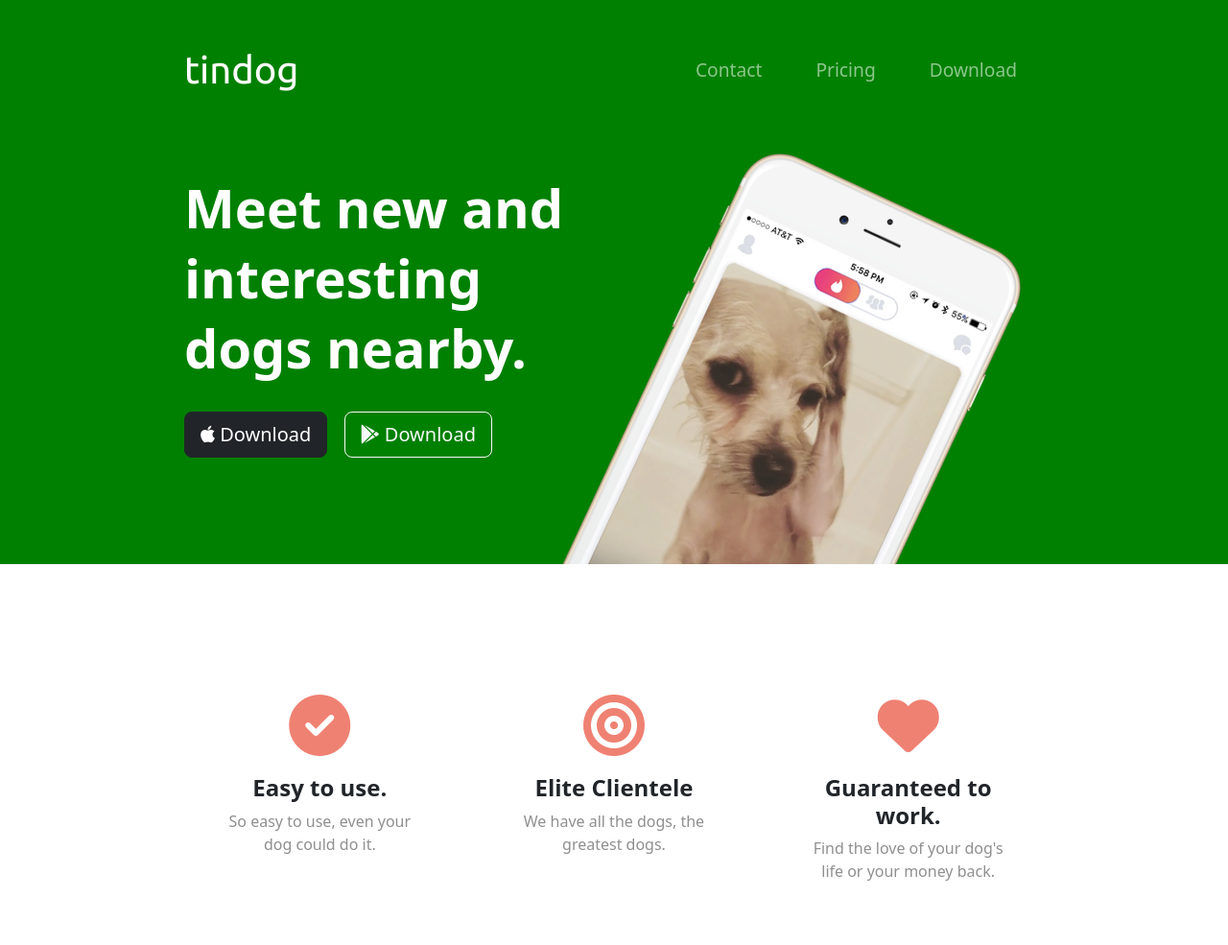
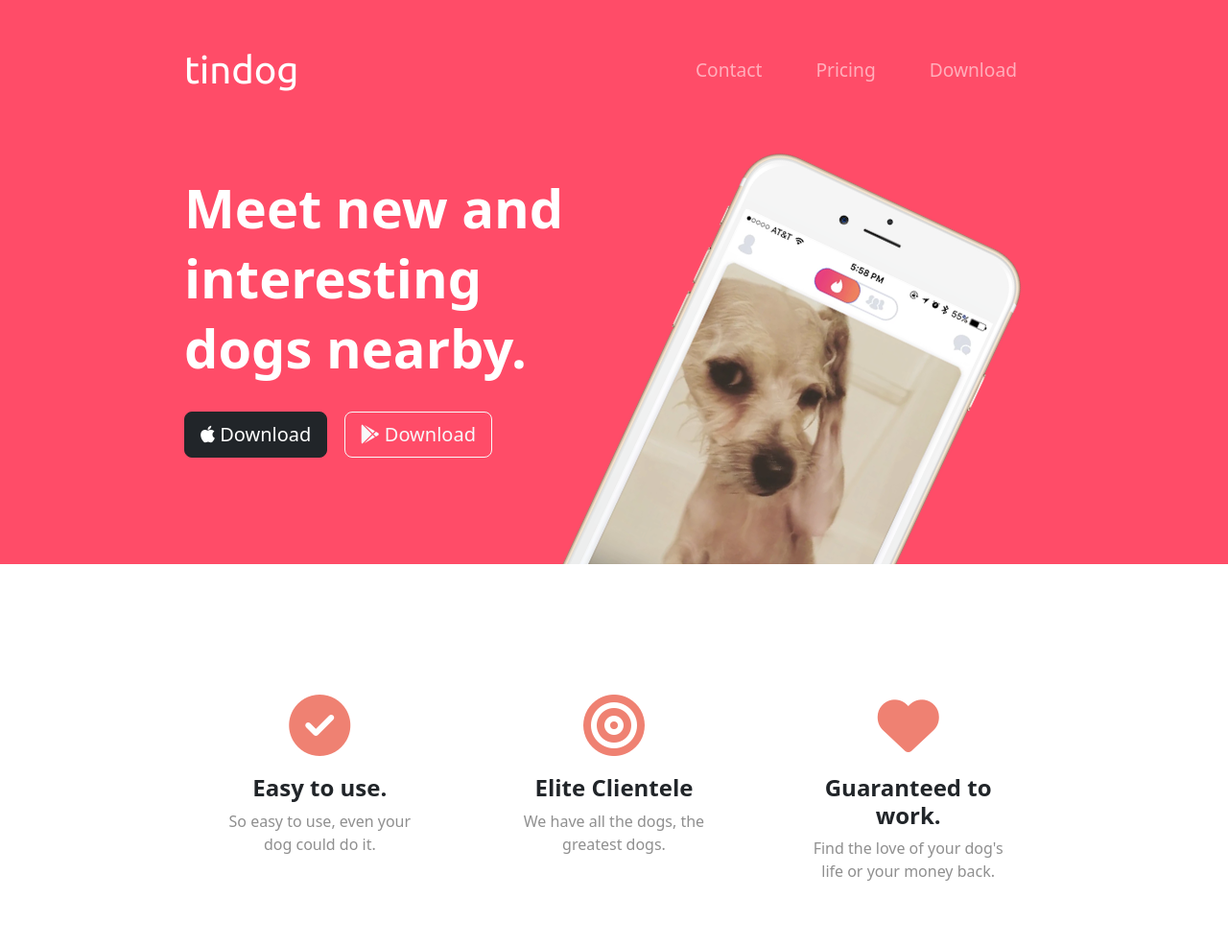
Before and after one commit to hrithiksd3917/My_project, a plain HTML site: page index.html in a window 1280 px wide. Shown: the top 985 px of the page at 96% size. Drawn offline with nearby package versions, Linux system fonts and the light colour scheme.

Commit message:
changed back to original color

```diff
--- a/css/styles.css
+++ b/css/styles.css
@@ -33,7 +33,7 @@ p {
 
 /* ....Sections.... */
 .colored-section{
-    background-color: green;
+    background-color: #ff4c68;
     color: white;
 }
 
```
